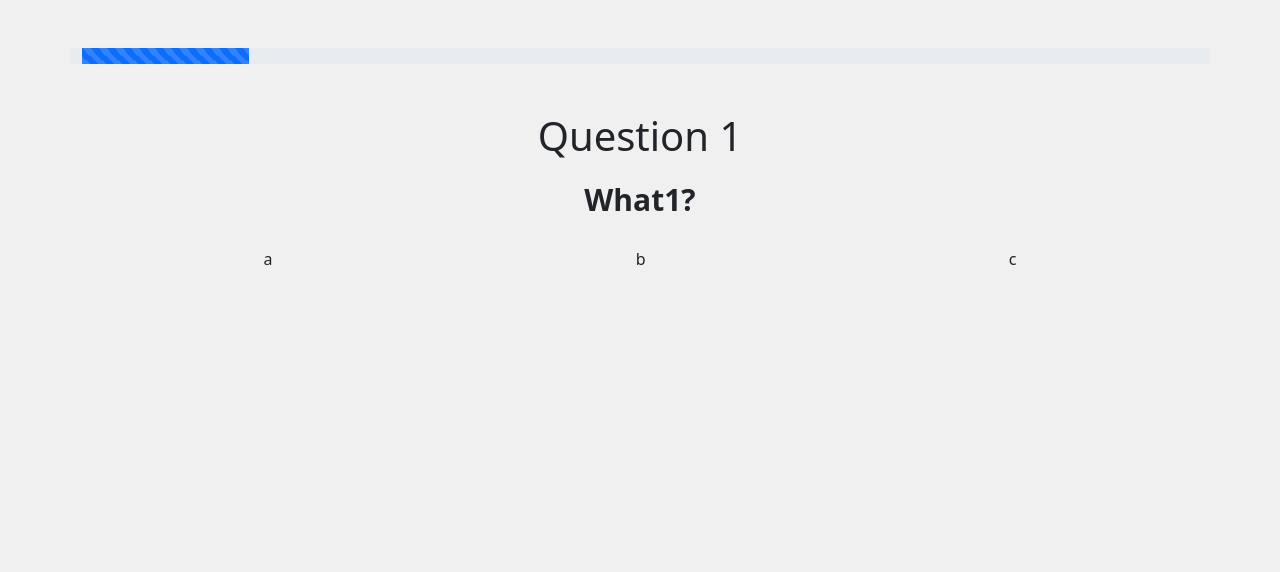
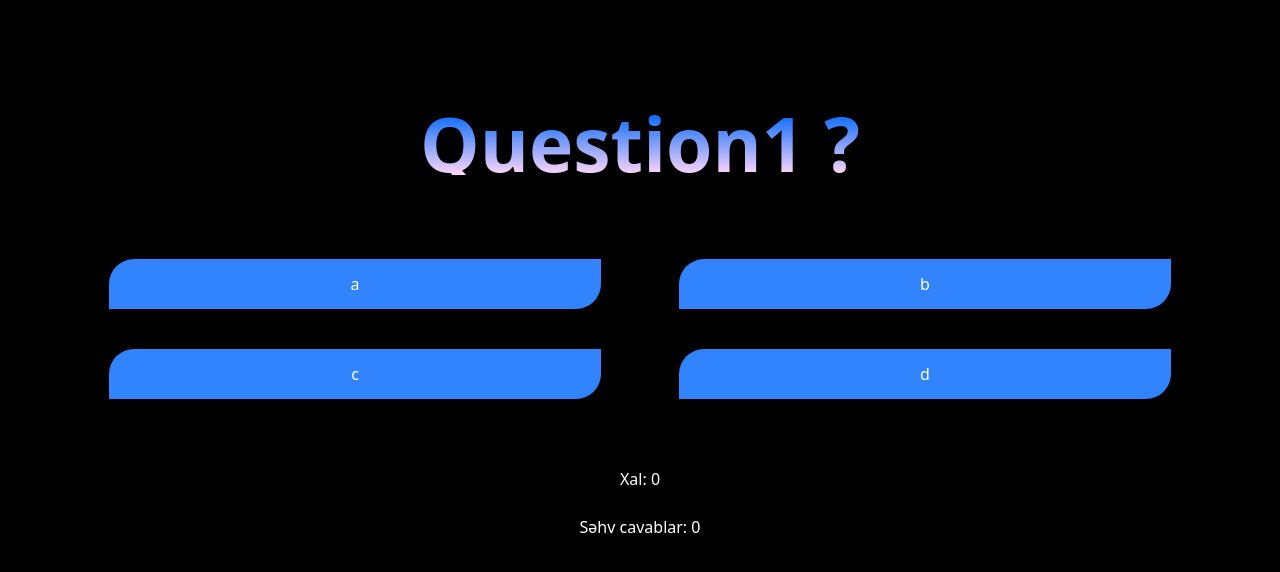
Before and after one commit to GanievaSabina202/Games, a plain HTML site: page game4/index.html in a window 1280 px wide. Drawn offline with nearby package versions, Linux system fonts and the light colour scheme.

Commit message:
Game created version 2

```diff
--- a/game4/index.html
+++ b/game4/index.html
@@ -12,26 +12,47 @@
 </head>
 
 <body>
+
+    <section>
         <div class="container">
             <div class="row">
                 <div class="progress mt-5">
-                <div class="progress-bar progress-bar-striped progress-bar-animated" role="progressbar"
-                    aria-valuenow="15" aria-valuemin="0" aria-valuemax="100" style="width: 15%"></div>
+                    <div class="customProgressBar progress-bar progress-bar-striped progress-bar-animated" role="progressbar"
+                        aria-valuenow="15" aria-valuemin="0" aria-valuemax="100"></div>
                 </div>
                 <div class="col-12 text-center mt-5 questionWrapper">
-                <h1>Question 1</h1>
                     <p id="header-question" class="question-paragraph">Lorem ipsum dolor sit amet?</p>
-                <div class="questionVariantWrapper d-flex justify-content-around">
+                    <br>
+                    <br>
+                    <div class="row questionVariantWrapper d-flex justify-content-around">
+                        <div class="col-6">
+                            <span>a</span>
+                        </div>
+                        <div class="col-6">
+                            <span>a</span>
+                        </div>
+                        <div class="col-6">
+                            <span>a</span>
+                        </div>
+                        <div class="col-6">
+                            <span>a</span>
+                        </div>
+                    </div>
+                    <br><br>
+                    <span id="winWrapper">Xal: 0</span>
+                    <br><br>
+                    <span id="LoseWrapper">Səhv cavablar: 0</span>
                 </div>
             </div>
         </div>
-    </div>
+    </section>
+
 
 
 
     <script src="https://cdn.jsdelivr.net/npm/bootstrap@5.0.2/dist/js/bootstrap.bundle.min.js"
-        integrity="sha384-MrcW6ZMFYlzcLA8Nl+NtUVF0sA7MsXsP1UyJoMp4YLEuNSfAP+JcXn/tWtIaxVXM"
-        crossorigin="anonymous"></script>
+        integrity="sha384-MrcW6ZMFYlzcLA8Nl+NtUVF0sA7MsXsP1UyJoMp4YLEuNSfAP+JcXn/tWtIaxVXM" crossorigin="anonymous">
+    </script>
     <script src="./main.js"></script>
 </body>
 
--- a/game4/main.js
+++ b/game4/main.js
@@ -1,26 +1,39 @@
 questionWrapper = {
     q1: {
-        text: "What1?",
-        answer: ["a", "b", "c"],
+        text: "Question1 ?",
+        answer: ["a", "b", "c", "d"],
         trueAnswer: "a"
     },
     q2: {
-        text: "What2?",
-        answer: ["a2", "b2", "c2"],
+        text: "Question2 ?",
+        answer: ["a", "b", "c", "d"],
+        trueAnswer: "b"
+    },
+    q3: {
+        text: "Question3 ?",
+        answer: ["a", "b", "c", "d"],
         trueAnswer: "c"
     },
-    q3: {
-        text: "What3?",
-        answer: ["a3", "b3", "c3"],
+    q4: {
+        text: "Question4 ?",
+        answer: ["a", "b", "c", "d"],
+        trueAnswer: "c"
+    },
+    q5: {
+        text: "Question5 ?",
+        answer: ["a", "b", "c", "d"],
         trueAnswer: "c"
     }
 }
 class questionGame {
     headerQuestion = document.querySelector("#header-question")
     questionVariantWrapper = document.querySelector(".questionVariantWrapper")
+    winWrapper = document.querySelector("#winWrapper")
+    LoseWrapper = document.querySelector("#LoseWrapper")
     questions = [];
     questionIndex = 0;
     win = 0;
+    lose = 0;
     uservariant = null
     constructor(obj) {
         this.questions = Object.values(obj)
@@ -30,17 +43,35 @@ class questionGame {
             alert("A B C");
             return
         }
+        this.uservariant = item
+        this.nextQuestionFunc()
     }
+
     showQuestionFunc() {
         this.headerQuestion.innerHTML = this.questions[this.questionIndex].text
-        this.questionVariantWrapper.innerHTML =
-            this.questions[this.questionIndex].answer.map((i) => {
-                return `<span >${i}</span>`
-            }).join("")
+        this.questionVariantWrapper.innerHTML = this.questions[this.questionIndex].answer.map((i) => {
+            return `
+            <div class="col-6">
+                <span>${i}</span>
+            </div>`
+        }).join("")
     }
 
-    nextQuestionFunc(){
-
+    nextQuestionFunc() {
+        let TrueAnswer = this.questions[this.questionIndex].trueAnswer
+        if (!this.questions) {
+            alert("Bosdur Bura")
+        }
+        if (TrueAnswer == this.uservariant) {
+            this.winWrapper.innerHTML =
+                `<span id="winWrapper">Xal: ${this.win +=10}</span>`
+        } else {
+            this.LoseWrapper.innerHTML =
+                `<span id="LoseWrapper">Səhv cavablar:  ${this.lose +=1}</span>`
+        }
+        this.questionIndex++
+        this.showQuestionFunc()
+        this.aa()
     }
 
 
--- a/game4/style.css
+++ b/game4/style.css
@@ -1,8 +1,57 @@
-body{
-    background-color: #e3e3e387;
+body {
+    background-color: #000000;
+    color: #FFF;
 }
-.question-paragraph{
-    font-size: 30px;
+
+.question-paragraph {
+    font-size: 75px;
     line-height: 63px;
     font-weight: 600;
+    background: -webkit-linear-gradient(#0067ff, #ffd6f8);
+    -webkit-background-clip: text;
+    -webkit-text-fill-color: transparent;
+    font-size: 75px;
 }
+
+.progress {
+    background-color: #000000;
+}
+
+.questionVariantWrapper .col-6 {
+    display: flex;
+    justify-content: center;
+    align-items: center;
+    text-align: center;
+}
+
+.questionVariantWrapper .col-6 span {
+    display: block;
+    background: #3184fd;
+    border-top-left-radius: 25px;
+    border-bottom-right-radius: 25px;
+    padding: 13px;
+    width: 90%;
+    margin: 20px 0px;
+    word-break: break-all;
+}
+
+
+.width20 {
+    width: 20%;
+}
+
+.width40 {
+    width: 40%;
+}
+
+.width60 {
+    width: 60%;
+}
+
+.width80 {
+    width: 80%;
+}
+
+.width100 {
+    width: 100%;
+}
```
Also changed, not shown: game4/QuestionMark_Job_Interviews-200x200-removebg-preview.png (added). Lines whose indentation alone changed are shown as unchanged.
